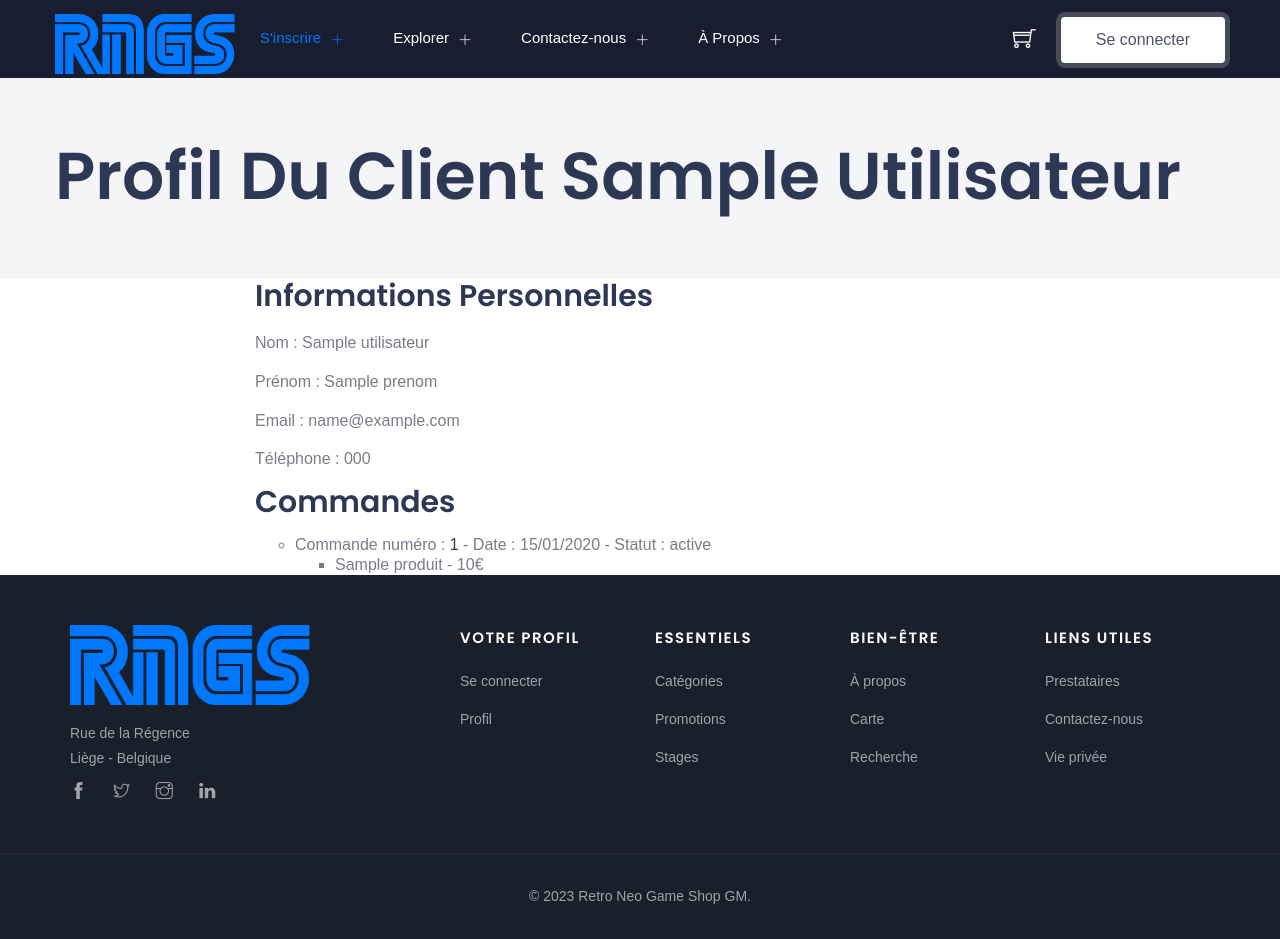
After one commit to GuillaumeMalecha/rngs, a Symfony app: template templates/client/client.html.twig in a window 1280 px wide. The commit adds this page. Run offline with Twig, Linux system fonts and the light colour scheme; the template is opened without the code that fills it: most values are stand-ins (such as "Sample title", 1, 10 or a date in 2020); some libraries are stand-ins or nearby versions; some web fonts are replaced.

Commit message:
commande et profil ok

```diff
--- a/templates/base.html.twig
+++ b/templates/base.html.twig
@@ -43,7 +43,7 @@
                             <ul class="dropdown-menu">
                                 <div class="mg-menu-items">
                                     <li>
-                                        <a href="" class="active">Consulter mon profil</a>
+                                        <a href="{{ path('app_profil') }}" class="active">Consulter mon profil</a>
                                     </li>
                                 </div>
 
@@ -216,7 +216,7 @@
                                         {% else %}
                                             <a href="{{ path('panier_show') }}"><i
                                                         class="ti-shopping-cart-full"></i>
-                                                ({{ cartService.total }}€)
+                                                ({{ cartService.total /100 }}€)
                                             </a>
                                         {% endif %}
                                     </li>
--- /dev/null
+++ b/templates/client/client.html.twig
@@ -0,0 +1,52 @@
+{% extends 'base.html.twig' %}
+
+{% block title %}Profil du client{% endblock %}
+
+{% block body %}
+
+<div class="page-title">
+    <div class="container">
+        <div class="row">
+            <div class="col-lg-12 col-md-12">
+
+                <h1 class="ipt-title">Profil du client {{ client.utilisateur.nomutilisateur }}</h1>
+
+            </div>
+        </div>
+    </div>
+</div>
+
+<div class="container">
+    <div class="row justify-content-center">
+        <ul class="col-lg-8 col-md-10">
+
+            <div>
+                <h2>Informations personnelles</h2>
+                <p>Nom : {{ client.utilisateur.nom }}</p>
+                <p>Prénom : {{ client.utilisateur.prenom }}</p>
+                <p>Email : {{ client.utilisateur.email }}</p>
+                <p>Téléphone : {{ client.telephone }}</p>
+            </div>
+
+            <div>
+                <h2>Commandes</h2>
+                <ul>
+                    {% for commande in client.commandes %}
+                        <li>Commande numéro : <a href="{{ path('detailcommande', {'id': commande.id}) }}">{{ commande.id }}</a>
+                            - Date :
+                            {{ commande.datecommande|date('d/m/Y') }} - Statut : {{ commande.statuscommande }}
+                            <ul>
+                                {% for produitCommande in commande.produitsCommandes %}
+                                    <li>{{ produitCommande.produit.nom }} - {{ produitCommande.produit.prix }}€</li>
+                                {% endfor %}
+
+
+                            </ul>
+                        </li>
+                    {% endfor %}
+                </ul>
+            </div>
+        </ul>
+    </div>
+</div>
+            {% endblock %}
--- a/templates/home/index.html.twig
+++ b/templates/home/index.html.twig
@@ -131,7 +131,7 @@
                     <i class="fas fa-bookmark"></i>
                     <h3>Nom : {{ produit.nom }}</h3>
                     <p>Description : {{ produit.description }}</p>
-                    <p>Prix : {{ produit.prix }} €</p>
+                    <p>Prix : {{ produit.prix /100 }} €</p>
 
                     <a href="{{ path ("detailproduit", {id:produit.id}) }}">
                         <button type="button" class="btn btn-light">En savoir plus</button>
--- a/templates/home/recherche.html.twig
+++ b/templates/home/recherche.html.twig
@@ -95,7 +95,7 @@
                 {% for produit in pagination %}
                     <i class="fas fa-bookmark"></i>
                     <h3>Nom du produit : {{ produit.nom }}</h3>
-                    <p>Prix : {{ produit.prix }} €</p>
+                    <p>Prix : {{ produit.prix /100 }} €</p>
                     <p>Description : {{ produit.description }}</p>
                     {% if produit.categorie is not null %}
                         {% for promotion in produit.categorie.promotions %}
```
Also changed, not shown: src/Controller/CommandeController.php (+13 -5 lines), src/Controller/ProfilController.php (added, +39 -0 lines), templates/cart/index.html.twig (+7 -4 lines), templates/commande/detail.html.twig (renamed from templates/commande/confirmation.html.twig, +23 -11 lines), templates/produit/detailproduit.html.twig (+8 -2 lines), templates/profil/index.html.twig (added, +20 -0 lines).
